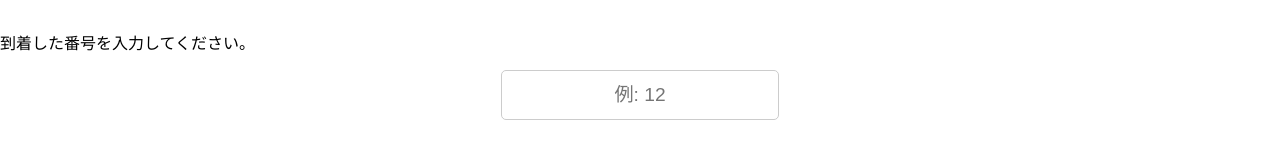
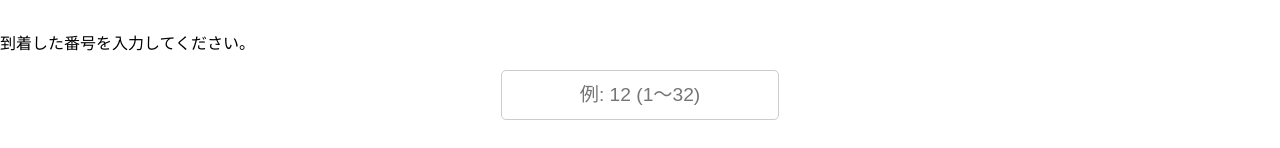
Before and after one commit to Hanbayashi/Naviguest_public, a React (Create React App) app in the folder Naviguest-1.0/react_site/: page /map in a window 1280 px wide. Shown: the part 793-941 px from the top of the page. Built offline with nearby package versions, Linux system fonts and the light colour scheme; no server answers.

Commit message:
現在地の入力に制限を実装

```diff
--- a/Naviguest-1.0/react_site/src/Map.jsx
+++ b/Naviguest-1.0/react_site/src/Map.jsx
@@ -11,11 +11,46 @@ const MapPage = () => {
   const [loading, setLoading] = useState(true);
   const [error, setError] = useState(null);
 
-  // 数字以外の入力を防ぎ、2桁に制限するイベントハンドラ (既存のまま)
+  const [inputError, setInputError] = useState('');
+
+  // 数字以外の入力を防ぎ、範囲を制限するイベントハンドラを修正
   const handleInputChange = (e) => {
     const value = e.target.value;
-    if (/^\d*$/.test(value) && value.length <= 2) {
+
+    // 1. 数字以外の入力を防ぐ
+    if (!/^\d*$/.test(value)) {
+      // 数字以外が入力された場合は何もしないか、エラーを表示
+      // setInputError('数字のみ入力してください。'); // エラー表示したい場合
+      return;
+    }
+
+    // 2. 2桁（最大値32を考慮）に制限
+    if (value.length > 2) {
+      return; // 2桁を超えたら処理しない
+    }
+
+    // 3. 値が空の場合はエラーメッセージをクリアしてstateを更新
+    if (value === '') {
+      setArrivedNumber('');
+      setInputError('');
+      return;
+    }
+
+    // 4. 数値に変換して範囲をチェック
+    const numValue = parseInt(value, 10);
+
+    // 数値として有効で、かつ範囲内にあるかチェック
+    if (isNaN(numValue)) {
+      // parseIntでNaNになることは、上記の /^\d*$/ で防いでいるため、通常ここには来ない
       setArrivedNumber(value);
+      setInputError('有効な数値を入力してください。');
+    } else if (numValue < 1 || numValue > 32) {
+      setArrivedNumber(value); // 一旦入力された値は表示
+      setInputError('1から32までの数字を入力してください。');
+    } else {
+      // 全ての条件を満たした場合
+      setArrivedNumber(value);
+      setInputError(''); // エラーメッセージをクリア
     }
   };
 
@@ -103,24 +138,31 @@ const MapPage = () => {
       {/* 既存の入力欄と表示エリア (変更なし) */}
       <p>到着した番号を入力してください。</p>
 
-      <div style={{ textAlign: 'center', marginBottom: '2rem' }}>
+      <div style={{ textAlign: 'center', marginBottom: '1rem' }}> {/* マージン調整 */}
         <input
-          type="text"
-          pattern="\d{0,2}"
+          type="text" // type="number" に変更すると、ブラウザのバリデーションが追加されるが、handleInputChangeで制御するため text のままでもOK
+          // pattern と maxLength は handleInputChange でより厳密に制御するため、必須ではないが残しておいても害はない
+          pattern="\d{1,2}" // 1桁または2桁の数字 (最小1を暗に示唆)
           inputMode="numeric"
           value={arrivedNumber}
           onChange={handleInputChange}
-          placeholder="例: 12"
-          maxLength="2"
+          placeholder="例: 12 (1〜32)" // プレースホルダーを更新
+          maxLength="2" // 2桁に制限
           style={{
             padding: '0.8rem',
             fontSize: '1.2rem',
             width: '250px',
             textAlign: 'center',
             borderRadius: '5px',
-            border: '1px solid #ccc',
+            border: inputError ? '2px solid red' : '1px solid #ccc', // エラー時に赤枠
           }}
         />
+        {/* エラーメッセージの表示 */}
+        {inputError && (
+          <p style={{ color: 'red', fontSize: '0.9rem', marginTop: '0.5rem' }}>
+            {inputError}
+          </p>
+        )}
       </div>
 
       <div style={{ textAlign: 'center', marginBottom: '2rem' }}>
```
